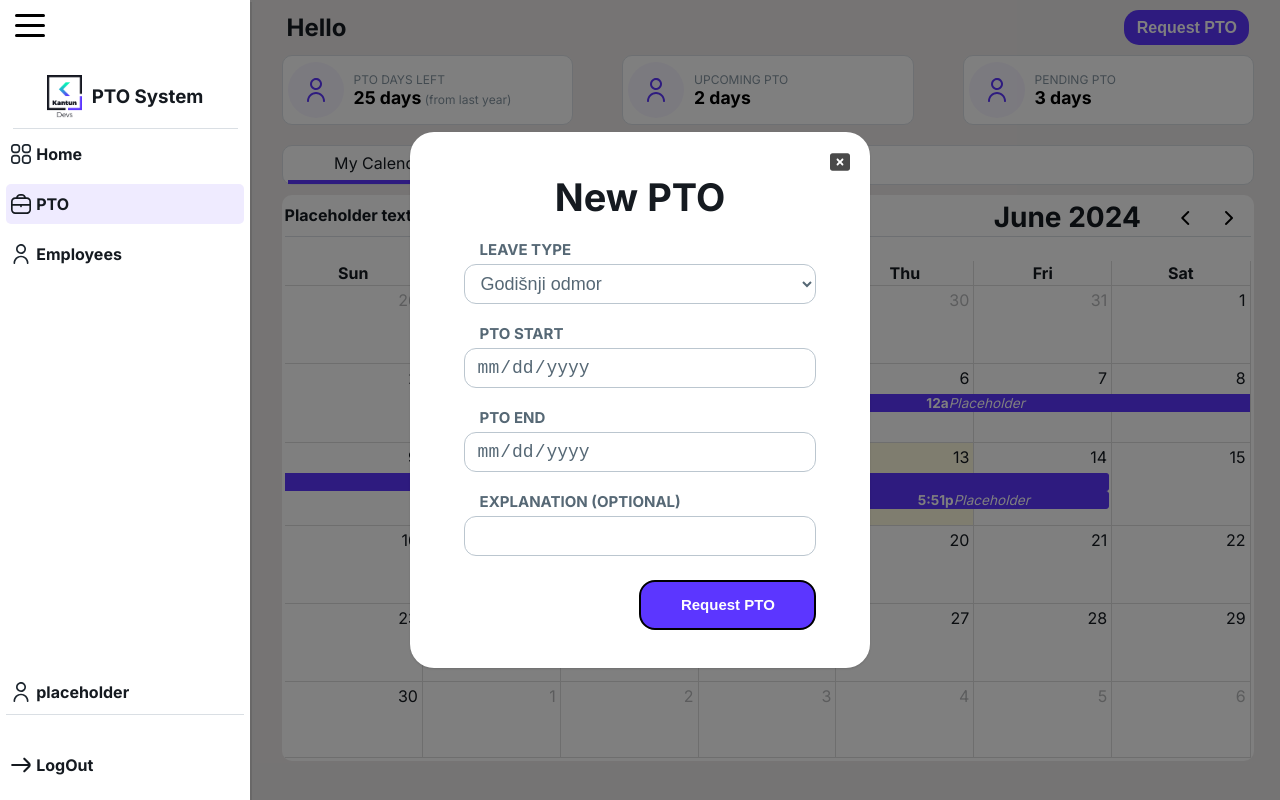
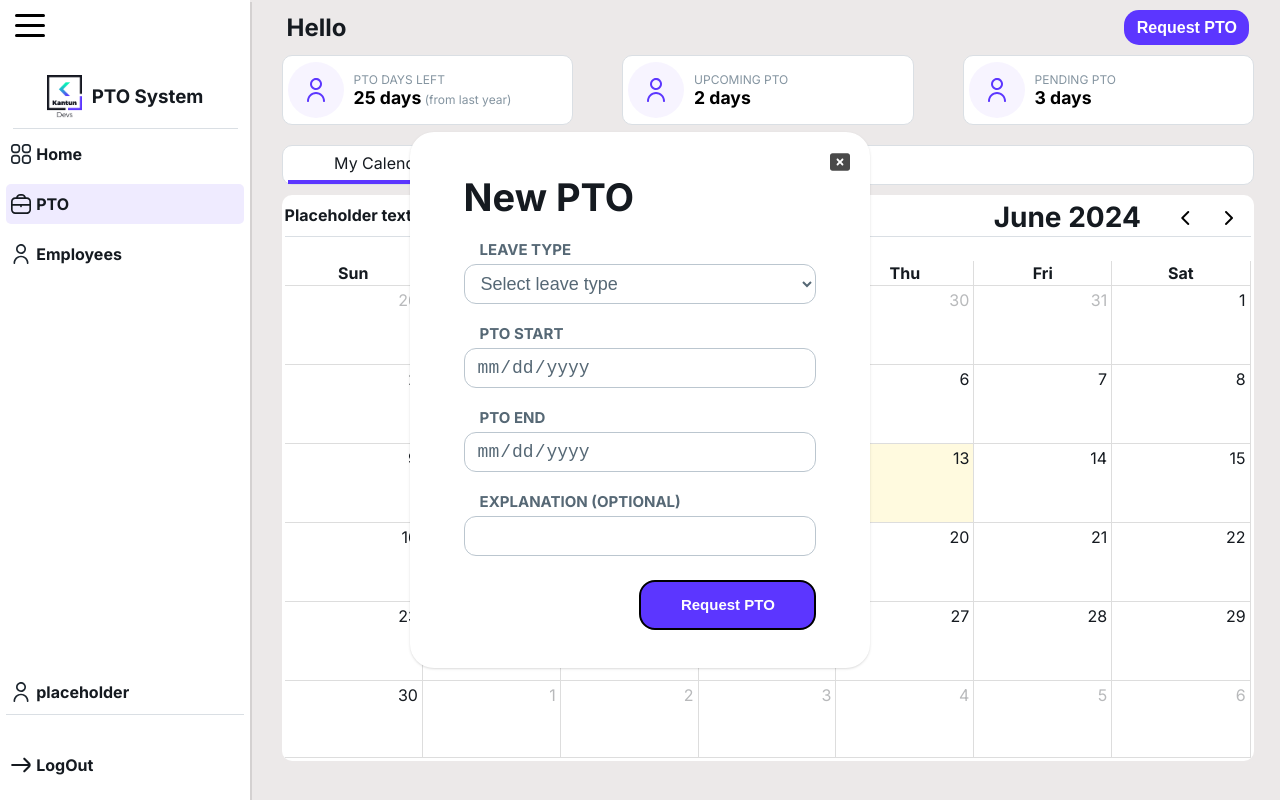
Before and after one commit to Sventajz/vacation-calendar, a Next.js app: page /dashboard/pto in a window 1280 px wide. Both pictures are taken after a click on the button "Request PTO". Built offline with nearby package versions, Linux system fonts and the light colour scheme.

Commit message:
working on displaying pto

```diff
--- a/package.json
+++ b/package.json
@@ -14,7 +14,10 @@
     "@fullcalendar/core": "^6.1.14",
     "@fullcalendar/daygrid": "^6.1.14",
     "@fullcalendar/react": "^6.1.14",
+    "axios": "^1.7.2",
+    "firebase": "^10.12.2",
     "next": "14.2.3",
+    "preact": "^10.22.0",
     "react": "^18",
     "react-dom": "^18",
     "react-fontawesome": "^1.7.1",
--- /dev/null
+++ b/src/app/api/request-pto/route.js
@@ -0,0 +1,34 @@
+// app/api/request-pto/route.js
+
+export async function POST(req) {
+  try {
+    const body = await req.json();
+    const { leaveType, dateStart, dateEnd, explanation } = body;
+    console.log('Received PTO request:', { leaveType, dateStart, dateEnd, explanation });
+
+    // Simulate saving data to a file or database here
+
+    return new Response(JSON.stringify({ message: 'PTO request submitted successfully' }), {
+      status: 200,
+      headers: {
+        'Content-Type': 'application/json',
+      },
+    });
+  } catch (error) {
+    return new Response(JSON.stringify({ message: 'Failed to process request' }), {
+      status: 500,
+      headers: {
+        'Content-Type': 'application/json',
+      },
+    });
+  }
+}
+
+export function GET() {
+  return new Response('Method Not Allowed', {
+    status: 405,
+    headers: {
+      'Allow': 'POST',
+    },
+  });
+}
--- a/src/components/Modal/index.js
+++ b/src/components/Modal/index.js
@@ -2,6 +2,7 @@ import { FontAwesomeIcon } from "@fortawesome/react-fontawesome";
 import { faWindowClose } from '@fortawesome/free-solid-svg-icons';
 import { faEye, faEyeSlash } from '@fortawesome/free-solid-svg-icons';
 import { useState } from "react";
+import axios from 'axios';
 import {
   LoginModal,
   ModalWindow,
@@ -19,6 +20,10 @@ import {
 } from './styled.js';
 
 const ReusableModal = ({ isLogin, isPtoRequest, onClose, onSubmit }) => {
+  const [leaveType, setLeaveType] = useState('');
+  const [dateStart, setDateStart] = useState('');
+  const [dateEnd, setDateEnd] = useState('');
+  const [explanation, setExplanation] = useState('');
   const [username, setUsername] = useState('');
   const [password, setPassword] = useState('');
   const [showPassword, setShowPassword] = useState(false);
@@ -37,32 +42,63 @@ const ReusableModal = ({ isLogin, isPtoRequest, onClose, onSubmit }) => {
     }
   };
 
+  const handleClose = () => {
+    onClose();
+  };
+
   const handlePtoSubmit = async (e) => {
     e.preventDefault();
-    // PTO request logic can be handled here
+    if (!leaveType || !dateStart || !dateEnd) {
+      setError("All fields except explanation are required.");
+      return;
+    }
+
     try {
-      await onSubmit();
+      const response = await axios.post('/api/request-pto', {
+        leaveType,
+        dateStart,
+        dateEnd,
+        explanation,
+      });
+
+      if (response.status !== 200) {
+        throw new Error('Failed to request PTO');
+      }
+
+      const result = response.data;
+      console.log('PTO request successful:', result);
+
+      // Pass the result to onSubmit to update events
+      onSubmit({
+        title: leaveType,
+        start: dateStart,
+        end: dateEnd,
+        explanation: explanation,
+      });
+
+      console.log("onSubmit called with: ", {
+        title: leaveType,
+        start: dateStart,
+        end: dateEnd,
+        explanation: explanation
+      });
     } catch (error) {
       setError(error.message);
     }
   };
 
-  const handleClose = () => {
-    onClose();
-  };
-
   return (
     <>
-      <BackgroundOverlay isVisible={isPtoRequest} />
+      <BackgroundOverlay $isVisible={isPtoRequest} />
       <LoginModal>
         <ModalWindow>
           <Wrapper>
             <FormLogin onSubmit={isLogin ? handleLoginSubmit : handlePtoSubmit}>
               <Credentials>
-                <TitleLogin  $isInModal={isPtoRequest}>{isLogin ? 'PTO System' : 'New PTO'}</TitleLogin>
+                <TitleLogin>{isLogin ? 'PTO System' : 'New PTO'}</TitleLogin>
                 {isPtoRequest && (
-                  <ExitButton onClick={handleClose}>
-                    <FontAwesomeIcon icon={ faWindowClose } />
+                  <ExitButton onClick={onClose}>
+                    <FontAwesomeIcon icon={faWindowClose} />
                   </ExitButton>
                 )}
                 <FormFields>
@@ -98,7 +134,8 @@ const ReusableModal = ({ isLogin, isPtoRequest, onClose, onSubmit }) => {
                     <>
                       <BaseLabelInputDivision>
                         <label htmlFor="leave_type">LEAVE TYPE</label>
-                        <select id="leave_type" required>
+                        <select id="leave_type" value={leaveType} onChange={(e) => setLeaveType(e.target.value)} required>
+                          <option value="">Select leave type</option>
                           <option value="Godišnji_odmor">Godišnji odmor</option>
                           <option value="Bolovanje">Bolovanje</option>
                           <option value="Rodiljni dopust">Rodiljni dopust</option>
@@ -110,6 +147,8 @@ const ReusableModal = ({ isLogin, isPtoRequest, onClose, onSubmit }) => {
                         <input
                           type="date"
                           id="date_start"
+                          value={dateStart}
+                          onChange={(e) => setDateStart(e.target.value)}
                           required
                         />
                       </BaseLabelInputDivision>
@@ -118,16 +157,20 @@ const ReusableModal = ({ isLogin, isPtoRequest, onClose, onSubmit }) => {
                         <input
                           type="date"
                           id="date_end"
+                          value={dateEnd}
+                          onChange={(e) => setDateEnd(e.target.value)}
                           required
                         />
                       </BaseLabelInputDivision>
-                      <PasswordLabelInputDivision>
+                      <BaseLabelInputDivision>
                         <label htmlFor="explanation">EXPLANATION (OPTIONAL)</label>
-                          <input
-                            type="text"
-                            id="explanation"
-                          />
-                      </PasswordLabelInputDivision>
+                        <input
+                          type="text"
+                          id="explanation"
+                          value={explanation}
+                          onChange={(e) => setExplanation(e.target.value)}
+                        />
+                      </BaseLabelInputDivision>
                     </>
                   )}
                   {error && <ErrorMessage>{error}</ErrorMessage>}
--- a/src/components/pages/pto/index.js
+++ b/src/components/pages/pto/index.js
@@ -18,28 +18,8 @@ import {
 } from "./styled";
 import SelectionBanner from "@/components/SelectionBanner";
 
-// events array has objects that will be able to be created and deleted
-// upon backend finalization
-const events = [
-  {
-    title: "Placeholder",
-    start: new Date(),
-    end: new Date(2024, 5, 15),
-  },
-  {
-    title: "Placeholder",
-    start: new Date(2024, 6, 10),
-    end: new Date(2024, 6, 15),
-  },
-  {
-    title: "Placeholder",
-    start: new Date(2024, 5, 5),
-    end: new Date(2024, 5, 15),
-  },
-];
-
-// for now all of the card PROPS are placeholders until the backend is finalized
 export default function DemoApp() {
+  const [events, setEvents] = useState([]);
 
   const [modalOpen, setModalOpen] = useState(false);
 
@@ -51,12 +31,31 @@ export default function DemoApp() {
     setModalOpen(false);
   };
 
+  const handlePtoSubmit = (ptoRequest) => {
+    // Add new event to the existing events array
+    console.log(ptoRequest)
+    setEvents([...events, ptoRequest]);
+    closeModal();
+  };
+
   return (
     <PTOWrapper>
       <PTOtitleWrapper>
         <h2>Hello</h2>
-        <Button  onClick={openModal} text={"Request PTO"} />
-        {modalOpen && <CalendarModal onClose={closeModal} />}
+        <Button onClick={openModal} text={"Request PTO"} />
+        {modalOpen && (
+          <CalendarModal
+            onClose={closeModal}
+            onSubmit={(leaveType, dateStart, dateEnd, explanation) =>
+              handlePtoSubmit({
+                title: leaveType,
+                start: new Date(dateStart),
+                end: new Date(dateEnd),
+                explanation: explanation,
+              })
+            }
+          />
+        )}
       </PTOtitleWrapper>
       <PTOCardWrapper>
         <PTOCard
```
Also changed, not shown: 1 other file (tests, documents, lock files or other folders).
